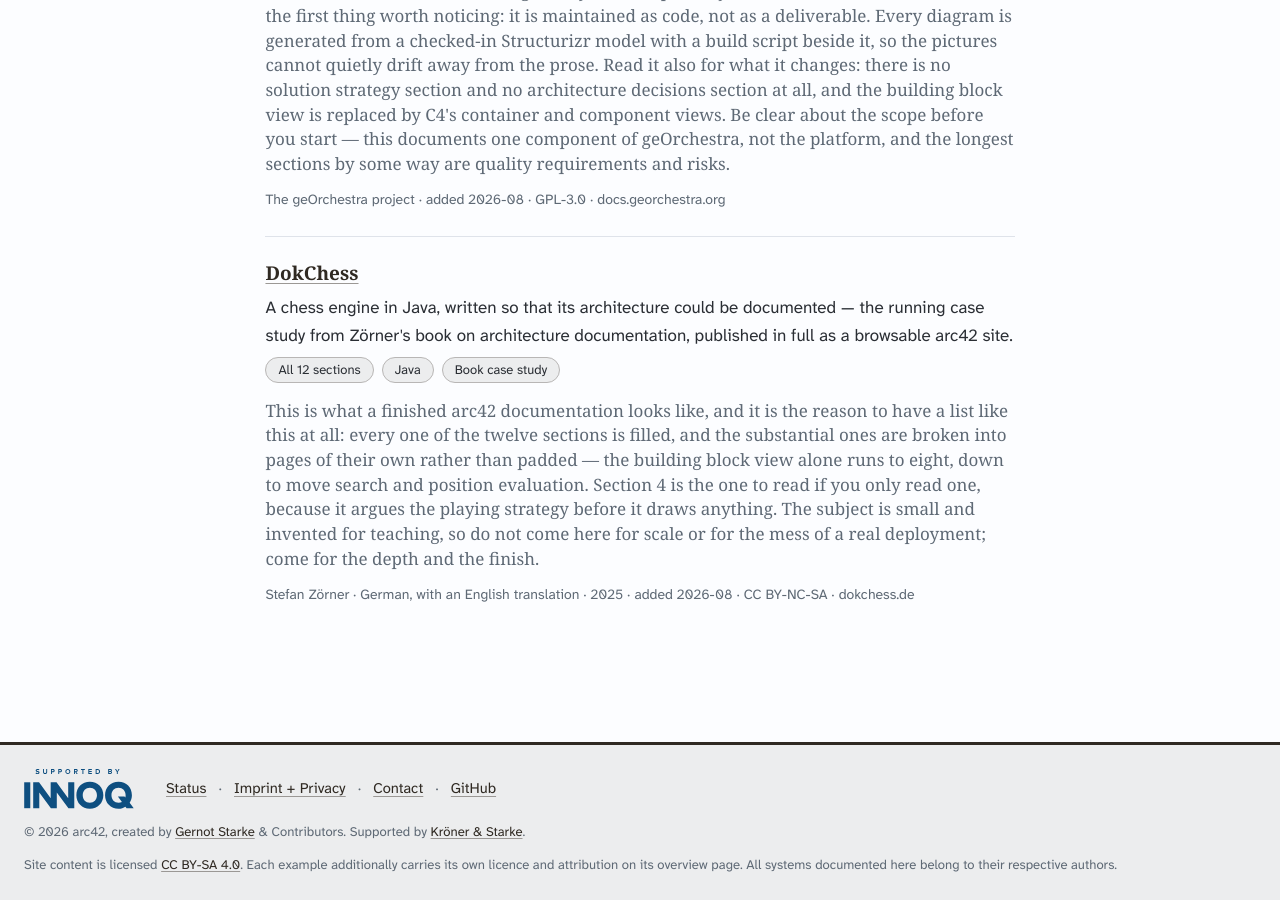
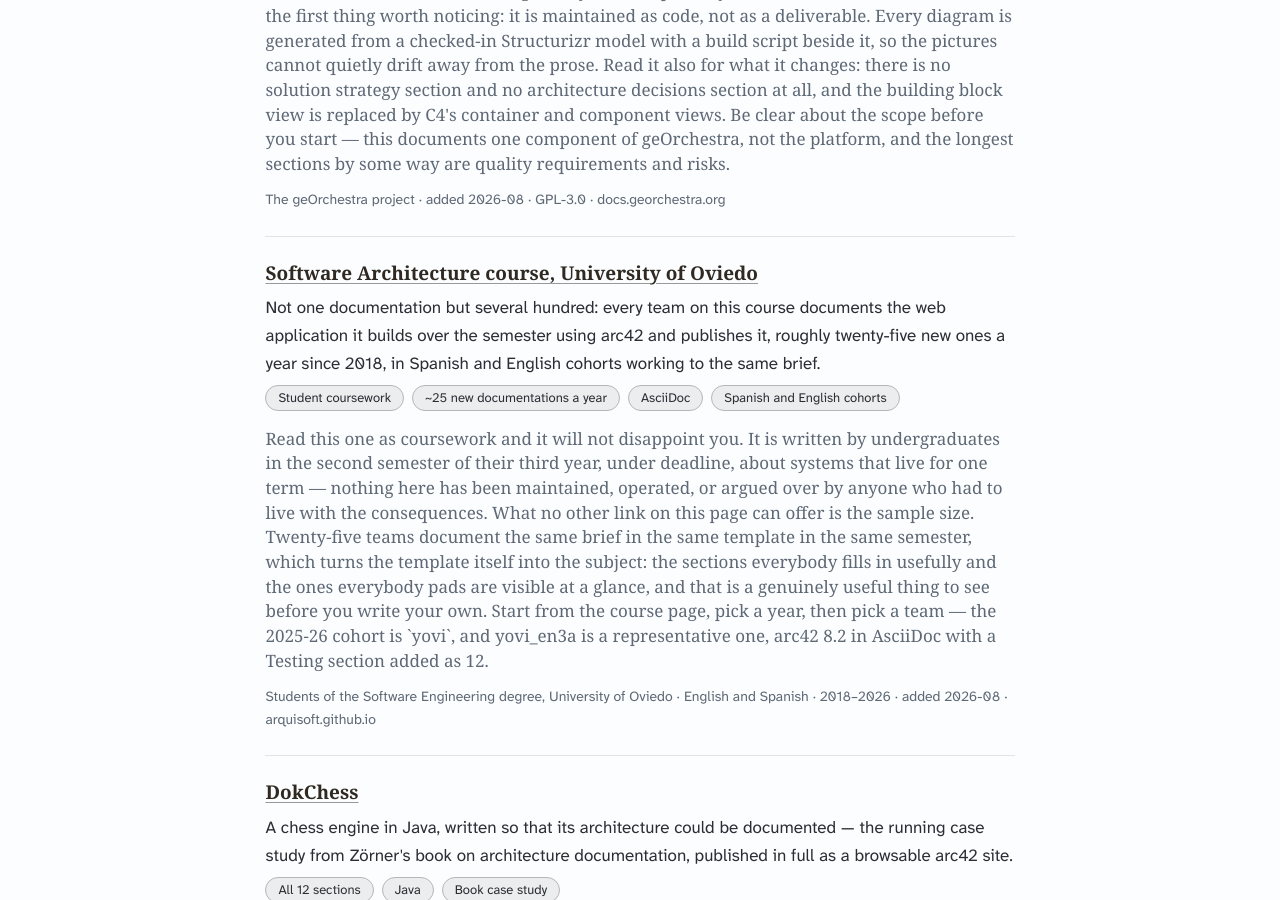
Before and after one commit to arc42/examples.arc42.org-site, a Jekyll site: the page built from _pages/in-the-wild.md, in a window 1280 px wide and 900 px high, scrolled down 1258 px. Built offline with Jekyll 4.4.1, drawn with Linux system fonts in a browser that asks for light colours; some web fonts are replaced.

Commit message:
add the Oviedo Software Architecture course as a corpus entry
https://arquisoft.github.io/ is not one documentation but the hub of
several hundred: the Arquisoft GitHub org holds 491 repositories, ~25 new
team projects a year since 2018, each publishing an arc42 document to
GitHub Pages. The entry says so in the description rather than pretending
to link a single document, and the note tells a reader how to get in
(pick a year, then a team; 2025-26 is the `yovi` cohort, yovi_en3a is
representative — arc42 8.2 in AsciiDoc, with Testing added as section 12).

The student caveat is carried in the note and in the first facet.
Corrected against the course page while writing it: these are
undergraduates in the SECOND SEMESTER OF THEIR THIRD YEAR, not third
semester.

No licence field: it varies per repository and is mostly unstated, which
the schema says to leave blank rather than guess.

Placed third — it asks more of a reader than the two above it, since you
have to choose a team before you can read anything.

Co-Authored-By: Claude Opus 5 <noreply@anthropic.com>
Claude-Session: https://claude.ai/code/session_01P5gs2W1Se1U9Sd9ZQUnF1i

```diff
--- a/_data/in-the-wild.yml
+++ b/_data/in-the-wild.yml
@@ -142,6 +142,35 @@
   licence:     GPL-3.0
   added:       2026-08
 
+# Third: the one entry that is not a document but a corpus, so it asks more of
+# a reader than the two above — you have to pick a team before you can read
+# anything. It sits after them and before DokChess for that reason.
+- title:       Software Architecture course, University of Oviedo
+  url:         https://arquisoft.github.io/
+  author:      Students of the Software Engineering degree, University of Oviedo
+  description: >-
+    Not one documentation but several hundred: every team on this course
+    documents the web application it builds over the semester using arc42 and
+    publishes it, roughly twenty-five new ones a year since 2018, in Spanish
+    and English cohorts working to the same brief.
+  note: >-
+    Read this one as coursework and it will not disappoint you. It is written
+    by undergraduates in the second semester of their third year, under
+    deadline, about systems that live for one term — nothing here has been
+    maintained, operated, or argued over by anyone who had to live with the
+    consequences. What no other link on this page can offer is the sample size.
+    Twenty-five teams document the same brief in the same template in the same
+    semester, which turns the template itself into the subject: the sections
+    everybody fills in usefully and the ones everybody pads are visible at a
+    glance, and that is a genuinely useful thing to see before you write your
+    own. Start from the course page, pick a year, then pick a team — the
+    2025-26 cohort is `yovi`, and yovi_en3a is a representative one, arc42 8.2
+    in AsciiDoc with a Testing section added as 12.
+  facets:      [Student coursework, ~25 new documentations a year, AsciiDoc, Spanish and English cohorts]
+  language:    English and Spanish
+  year:        2018–2026
+  added:       2026-08
+
 # LAST BY DECISION, and the one entry whose position is not the easiest-first
 # rule: it is the deepest example on the page and the only one whose primary
 # edition is not English, so it is the wrong thing to open first and the right
```
